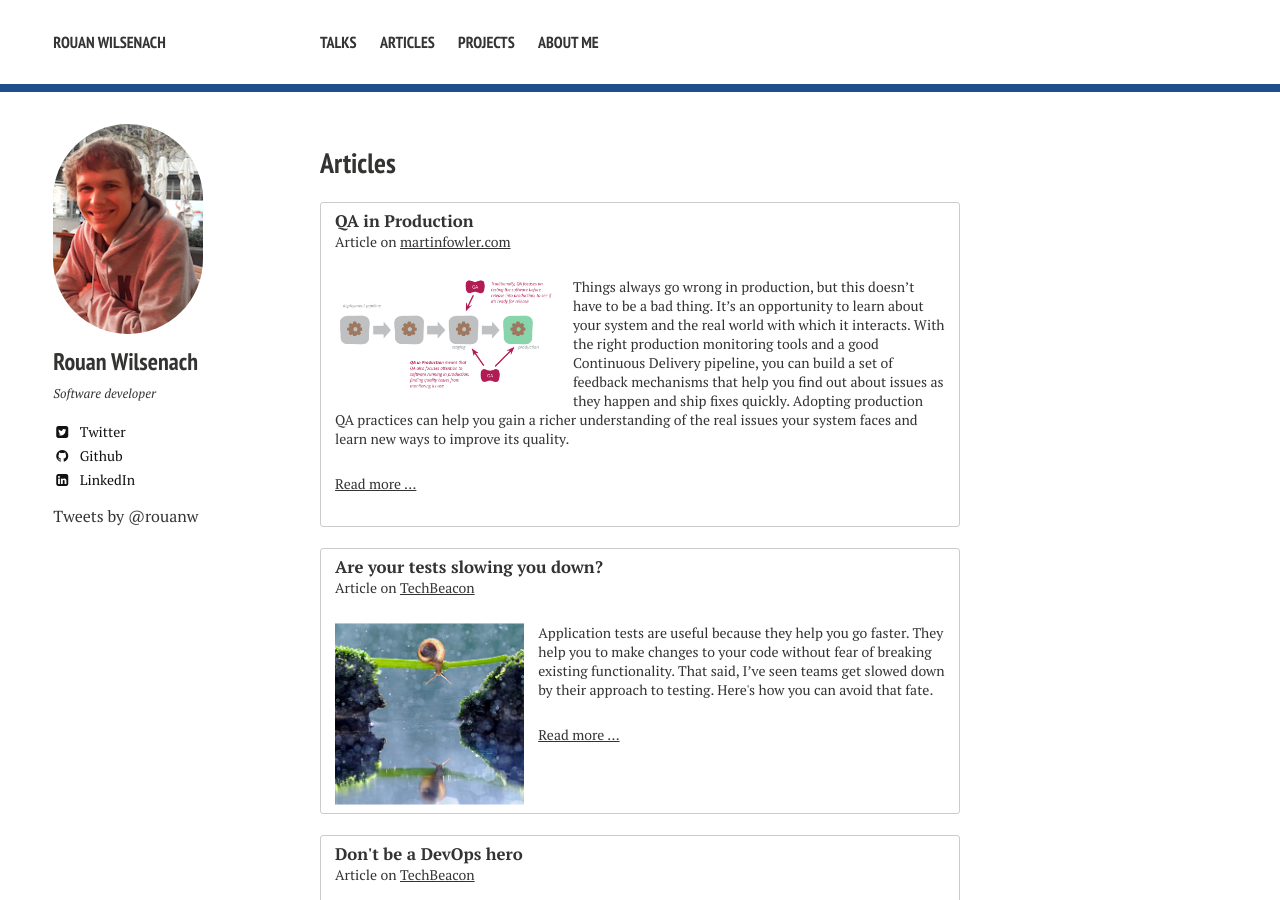
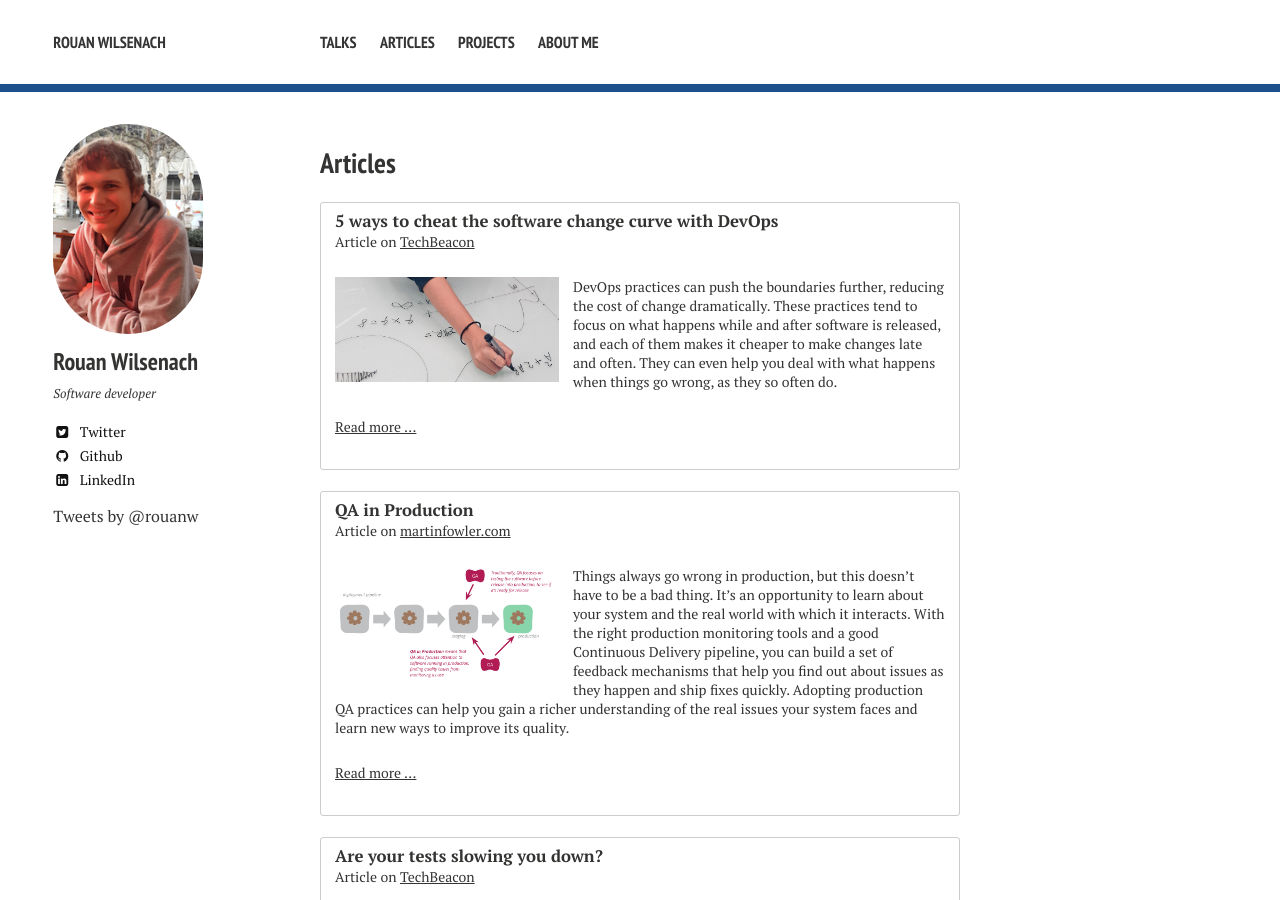
Before and after one commit to rouanw/rouanw.github.io, a Jekyll site: the page built from publications/index.md, in a window 1280 px wide and 900 px high. Built offline with Jekyll 4.4.1, drawn with Linux system fonts in a browser that asks for light colours; nearby versions of some CDN libraries; some web fonts are replaced; comment, search, counter and statistics services are not loaded.

Commit message:
add devops change curve article

```diff
--- a/publications/index.md
+++ b/publications/index.md
@@ -5,6 +5,8 @@ tags: [Rouan, Wilsenach, ThoughtWorks, agile, software, developer, development,
 share: false
 ---
 <h2>Articles</h2>
+
+{% include _promo.html title="5 ways to cheat the software change curve with DevOps" type="Article on" publication="TechBeacon" url="https://techbeacon.com/5-ways-cheat-software-change-curve-devops" imageUrl="images/devops-cheat-curve.jpg" description="DevOps practices can push the boundaries further, reducing the cost of change dramatically. These practices tend to focus on what happens while and after software is released, and each of them makes it cheaper to make changes late and often. They can even help you deal with what happens when things go wrong, as they so often do." %}
 
 {% include _promo.html title="QA in Production" type="Article on" publication="martinfowler.com" url="https://martinfowler.com/articles/qa-in-production.html" imageUrl="images/qa-in-prod.png" description="Things always go wrong in production, but this doesn’t have to be a bad thing. It’s an opportunity to learn about your system and the real world with which it interacts. With the right production monitoring tools and a good Continuous Delivery pipeline, you can build a set of feedback mechanisms that help you find out about issues as they happen and ship fixes quickly. Adopting production QA practices can help you gain a richer understanding of the real issues your system faces and learn new ways to improve its quality." %}
 
```
Also changed, not shown: images/devops-cheat-curve.jpg (added).
